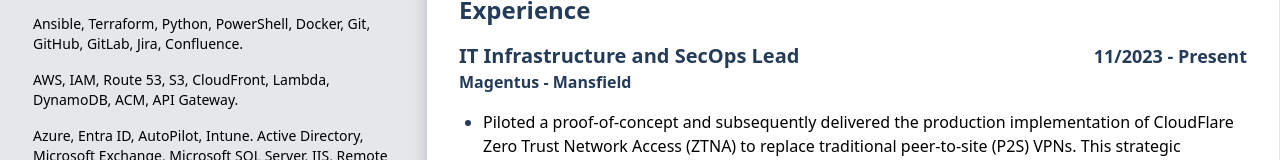
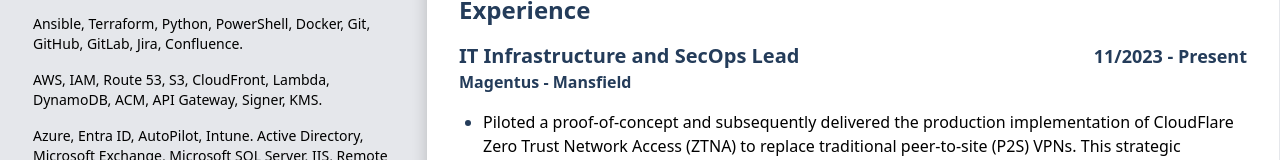
Before and after one commit to ben-james-dodwell/frontend-cv-benjamesdodwell-com, a website: page src/index.html in a window 1280 px wide. Shown: the part 335-495 px from the top of the page. Drawn offline with Linux system fonts and the light colour scheme; no server answers.

Commit message:
Add AWS skills

```diff
--- a/src/index.html
+++ b/src/index.html
@@ -91,7 +91,7 @@
             Ansible, Terraform, Python, PowerShell, Docker, Git, GitHub, GitLab, Jira, Confluence.
           </li>
           <li> <!-- AWS -->
-            AWS, IAM, Route 53, S3, CloudFront, Lambda, DynamoDB, ACM, API Gateway.
+            AWS, IAM, Route 53, S3, CloudFront, Lambda, DynamoDB, ACM, API Gateway, Signer, KMS.
           </li>
           <li> <!-- Microsoft Stack -->
             Azure, Entra ID, AutoPilot, Intune.
```
